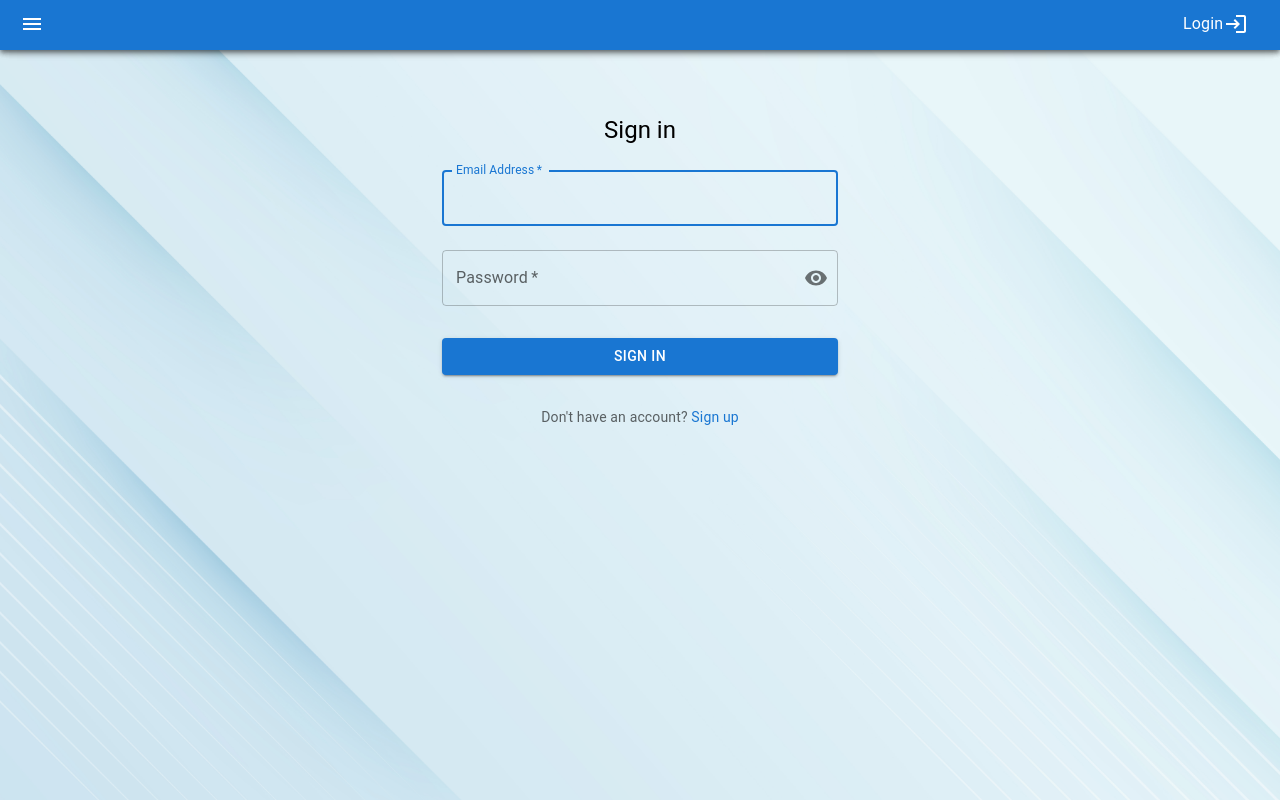
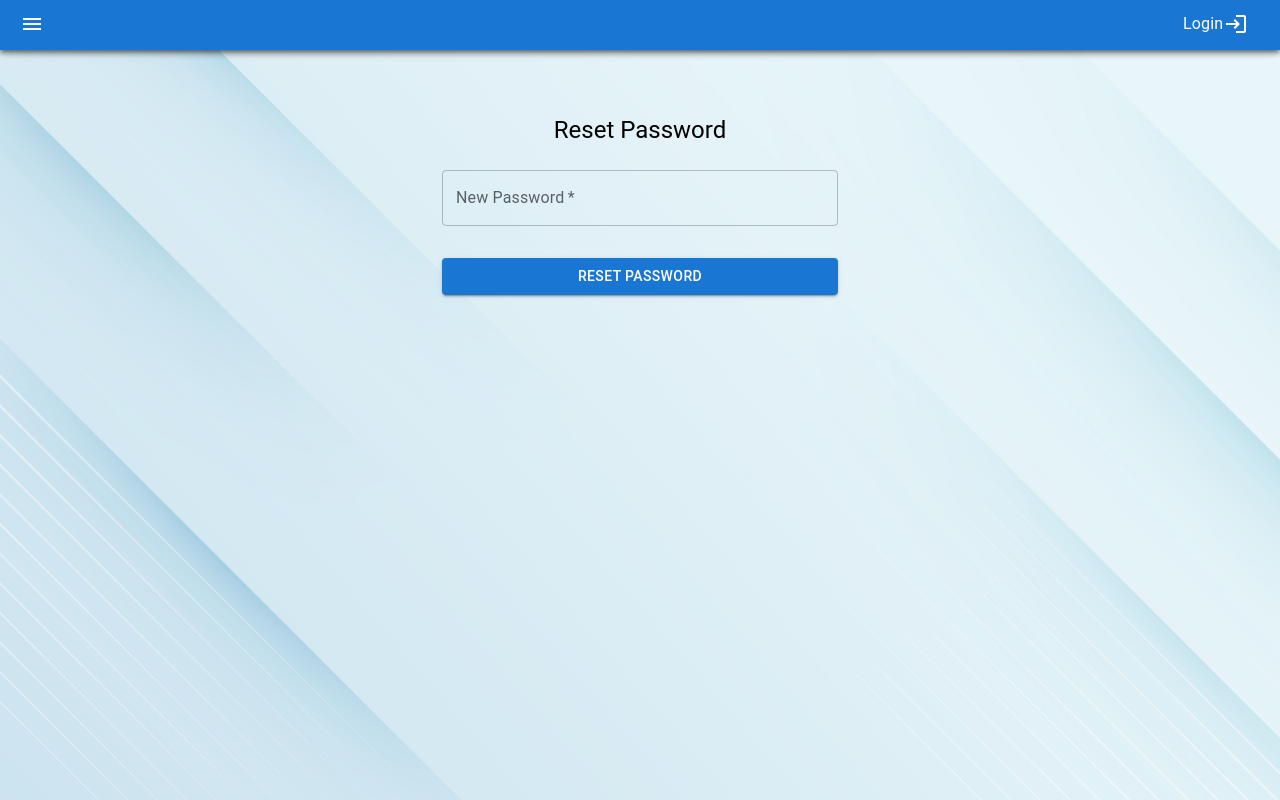
Before and after one commit to akhil-anand/expense-tracker-app-React, a React (Create React App) app: page /expense-tracker-app-React/reset-password/1 in a window 1280 px wide. Before the commit this address led to /expense-tracker-app-React/login. Built offline with nearby package versions, Linux system fonts and the light colour scheme.

Commit message:
added reset password , forgot password Functionality with date selector at add expense page

```diff
--- a/src/RoutesComponent.jsx
+++ b/src/RoutesComponent.jsx
@@ -8,6 +8,8 @@ import Login from './layouts/Login/Login'
 
 import { ProtectedAddPayment, ProtectedDashboard } from './ProtectedRoutes';
 import { useAuth } from './context/AuthContext'
+import ForgotPassword from './layouts/ForgotPassword/ForgotPassword'
+import ResetPassword from './layouts/ResetPassword/ResetPassword'
 
 const RoutesComponent = () => {
 
@@ -15,13 +17,15 @@ const RoutesComponent = () => {
 
     return (
         <BrowserRouter basename="/expense-tracker-app-React">
-        <TopAppBar />
+            <TopAppBar />
             <Routes>
-            <Route path="/login" element={isAuthenticated ? <Navigate to="/addExpense" /> : <Login />} />
-            <Route path="/signup" element={isAuthenticated ? <Navigate to="/addExpense" /> : <Signup />} />
+                <Route path="/login" element={isAuthenticated ? <Navigate to="/addExpense" /> : <Login />} />
+                <Route path="/signup" element={isAuthenticated ? <Navigate to="/addExpense" /> : <Signup />} />
                 <Route path="/addExpense" element={<ProtectedAddPayment />} />
                 <Route path="/dashboard" element={<ProtectedDashboard />} />
                 <Route path="*" element={<Navigate to="/addExpense" />} />
+                <Route path="/forgot-password" element={isAuthenticated ? <Navigate to="/addExpense" /> : <ForgotPassword />} />
+                <Route path="/reset-password/:token" element={isAuthenticated ? <Navigate to="/addExpense" /> : <ResetPassword />} />
             </Routes>
         </BrowserRouter>
     )
--- a/src/layouts/AddPayment/AddPayment.tsx
+++ b/src/layouts/AddPayment/AddPayment.tsx
@@ -3,6 +3,10 @@ import { Box, Container, InputAdornment, Typography, useMediaQuery, useTheme } f
 import { CustomTextButton } from '../../components/text-button/TextButton'
 import { CustomTextInput } from '../../components/text-input/TextInput'
 import { useNavigate } from 'react-router-dom'
+import { LocalizationProvider } from '@mui/x-date-pickers/LocalizationProvider';
+import { AdapterDayjs } from '@mui/x-date-pickers/AdapterDayjs';
+import { DatePicker } from '@mui/x-date-pickers';
+import dayjs from 'dayjs';
 
 import CategoryComponent from '../../components/category-component/CategoryComponent'
 
@@ -14,14 +18,14 @@ import './AddPayment.css'
 import moment from 'moment'
 
 const AddPayment = () => {
-    const [formData, setFormData] = useState({ amount: 0, category: null, description: null })
+    const [formData, setFormData] = useState({ amount: 0, category: null, description: null, dateOfPurchase: new Date() })
     const [showError, setShowError] = useState('')
     const [isLoading, setIsLoading] = useState(false)
     const navigate = useNavigate()
     const theme = useTheme()
     const isMobile = useMediaQuery(theme.breakpoints.down('sm'))
 
-    const handleSubmit = async (event:any) => {
+    const handleSubmit = async (event: any) => {
         event.preventDefault();
         event.stopPropagation();
 
@@ -31,12 +35,12 @@ const AddPayment = () => {
                 price: formData?.amount,
                 category: formData?.category,
                 description: formData?.description,
-                dateOfPurchase: new Date(),
+                dateOfPurchase: formData?.dateOfPurchase,
                 month: new Date().getMonth() < 10 ? ('0' + (new Date().getMonth() + 1)) : (new Date().getMonth() + 1),
                 year: new Date().getFullYear()
             })
             if (response === 'success') {
-                setFormData({ amount: 0, category: null, description: null })
+                setFormData({ amount: 0, category: null, description: null, dateOfPurchase: new Date() })
                 displaySuccessMessage()
             }
         } else {
@@ -52,7 +56,7 @@ const AddPayment = () => {
         }, 5000);
     }
 
-    const handleCategoryChange = (value: string, category: string) => {
+    const handleCategoryChange = (value: string | Date, category: string) => {
         setShowError('')
         if (category) {
             setFormData(prevState => { return { ...prevState, [category]: value } })
@@ -84,11 +88,19 @@ const AddPayment = () => {
                     }}
                 />
 
-                <CustomTextInput value={formData?.description ?? ''} onChange={(event:any) => handleCategoryChange(event.target.value, 'description')} size='small' label="Enter Description"
+                <CustomTextInput value={formData?.description ?? ''} onChange={(event: any) => handleCategoryChange(event.target.value, 'description')} size='small' label="Enter Description"
                     InputProps={{
                         startAdornment: <InputAdornment position="start">☴</InputAdornment>,
                     }}
                 />
+                <LocalizationProvider dateAdapter={AdapterDayjs}>
+                    <DatePicker
+                        label="Date of Purchase"
+                        value={dayjs(formData?.dateOfPurchase)}
+                        onChange={(date: any) => handleCategoryChange(new Date(date.toDate()), 'dateOfPurchase')}
+                        slotProps={{ textField: { size: 'small', sx:{ width: '14.6em' } } }}
+                    />
+                </LocalizationProvider>
                 <CategoryComponent value={formData?.category} updateCategory={handleCategoryChange} />
                 <Box sx={{ display: 'flex', flexDirection: isMobile ? 'column' : 'row', gap: 2 }}>
                     <LoadingButton loading={isLoading} type='submit' variant="contained" sx={{ borderRadius: 5 }} color="success">
--- a/src/layouts/Dashboard/Dashboard.tsx
+++ b/src/layouts/Dashboard/Dashboard.tsx
@@ -160,7 +160,7 @@ const Dashboard = () => {
             count1 += item.price;
           }
         });
-        setExpensesData(dataGrid_data?.reverse());
+        setExpensesData(dataGrid_data);
         setChartData({
           categories: ['Groceries', 'Utilities', 'Gas', 'Social'],
           values: [count1, count2, count3, count4],
--- /dev/null
+++ b/src/layouts/ForgotPassword/ForgotPassword.jsx
@@ -0,0 +1,67 @@
+import React, { useState } from 'react';
+import { Box, Container, Typography, TextField, Button, CircularProgress } from '@mui/material';
+import axios from 'axios';
+
+const ForgotPassword = () => {
+  const [email, setEmail] = useState('');
+  const [loading, setLoading] = useState(false);
+  const [message, setMessage] = useState('');
+
+  const handleSubmit = async (e) => {
+    e.preventDefault();
+    setLoading(true);
+    try {
+      const response = await axios.post('https://shimmering-marsh-raisin.glitch.me/forgot-password', { email });
+      setMessage('Recovery email sent');
+    } catch (error) {
+      setMessage('Error sending recovery email');
+    }
+    setLoading(false);
+  };
+
+  return (
+    <Container maxWidth="xs">
+      <Box
+        sx={{
+          marginTop: 8,
+          display: 'flex',
+          flexDirection: 'column',
+          alignItems: 'center',
+        }}
+      >
+        <Typography component="h1" variant="h5">
+          Forgot Password
+        </Typography>
+        <Box component="form" onSubmit={handleSubmit} noValidate sx={{ mt: 1 }}>
+          <TextField
+            margin="normal"
+            required
+            fullWidth
+            id="email"
+            label="Email Address"
+            name="email"
+            autoComplete="email"
+            autoFocus
+            value={email}
+            onChange={(e) => setEmail(e.target.value)}
+          />
+          <Button
+            type="submit"
+            fullWidth
+            variant="contained"
+            sx={{ mt: 3, mb: 2 }}
+          >
+            {loading ? <CircularProgress size={24} color="inherit" /> : 'Send Reset Link'}
+          </Button>
+        </Box>
+        {message && (
+          <Typography variant="body2" color="textSecondary" mt={2}>
+            {message}
+          </Typography>
+        )}
+      </Box>
+    </Container>
+  );
+};
+
+export default ForgotPassword;
--- /dev/null
+++ b/src/layouts/ResetPassword/ResetPassword.jsx
@@ -0,0 +1,71 @@
+import React, { useState } from 'react';
+import { Box, Container, Typography, TextField, Button, CircularProgress } from '@mui/material';
+import { useParams, useNavigate } from 'react-router-dom';
+import axios from 'axios';
+
+const ResetPassword = () => {
+  const [password, setPassword] = useState('');
+  const [loading, setLoading] = useState(false);
+  const [message, setMessage] = useState('');
+  const { token } = useParams();
+  const navigate = useNavigate();
+
+  const handleSubmit = async (e) => {
+    e.preventDefault();
+    setLoading(true);
+    try {
+      const response = await axios.post(`https://shimmering-marsh-raisin.glitch.me/reset-password/${token}`, { password });
+      setMessage('Password reset successful');
+      setTimeout(() => navigate('/login'), 2000);
+    } catch (error) {
+      setMessage('Error resetting password');
+    }
+    setLoading(false);
+  };
+
+  return (
+    <Container maxWidth="xs">
+      <Box
+        sx={{
+          marginTop: 8,
+          display: 'flex',
+          flexDirection: 'column',
+          alignItems: 'center',
+        }}
+      >
+        <Typography component="h1" variant="h5">
+          Reset Password
+        </Typography>
+        <Box component="form" onSubmit={handleSubmit} noValidate sx={{ mt: 1 }}>
+          <TextField
+            margin="normal"
+            required
+            fullWidth
+            name="password"
+            label="New Password"
+            type="password"
+            id="password"
+            autoComplete="new-password"
+            value={password}
+            onChange={(e) => setPassword(e.target.value)}
+          />
+          <Button
+            type="submit"
+            fullWidth
+            variant="contained"
+            sx={{ mt: 3, mb: 2 }}
+          >
+            {loading ? <CircularProgress size={24} color="inherit" /> : 'Reset Password'}
+          </Button>
+        </Box>
+        {message && (
+          <Typography variant="body2" color="textSecondary" mt={2}>
+            {message}
+          </Typography>
+        )}
+      </Box>
+    </Container>
+  );
+};
+
+export default ResetPassword;
```
